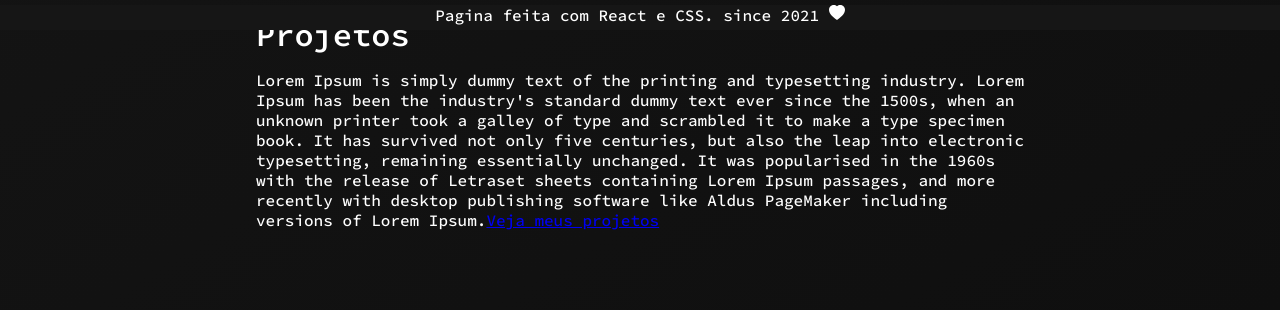
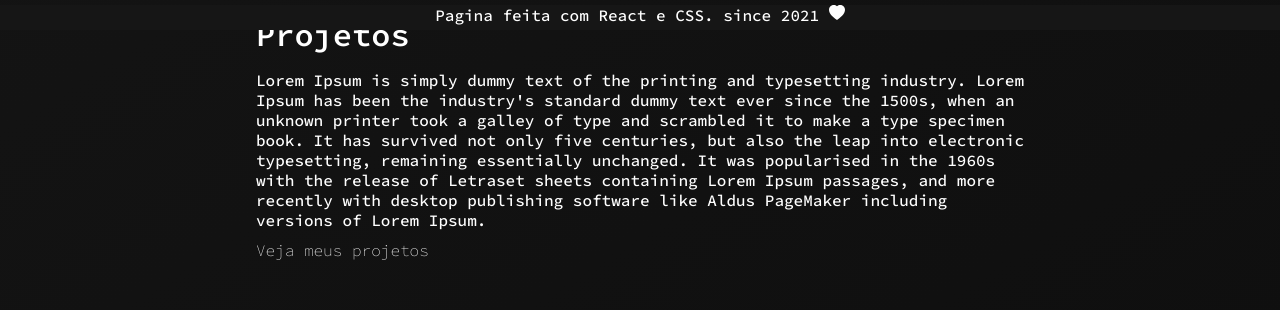
Before and after one commit to juliofilizzola/juliofilizzola-portfolio, a React (Create React App) app: page / in a window 1280 px wide. Shown: the part 770-1080 px from the top of the page. Built offline with nearby package versions, Linux system fonts and the light colour scheme.

Commit message:
estilizando projectReview

```diff
--- a/src/components/projectReview.scss
+++ b/src/components/projectReview.scss
@@ -5,4 +5,18 @@
   h1 {
     margin-bottom: 15px;
   }
+  p {
+    display: flex;
+    flex-direction: column;
+    a {
+      margin-top: 10px;
+      text-decoration: none;
+      color: #fff;
+      font-weight: 200;
+      &:hover {
+        text-decoration: underline;
+        color: #03e9f4;
+      }
+    }
+  }
 }
```
